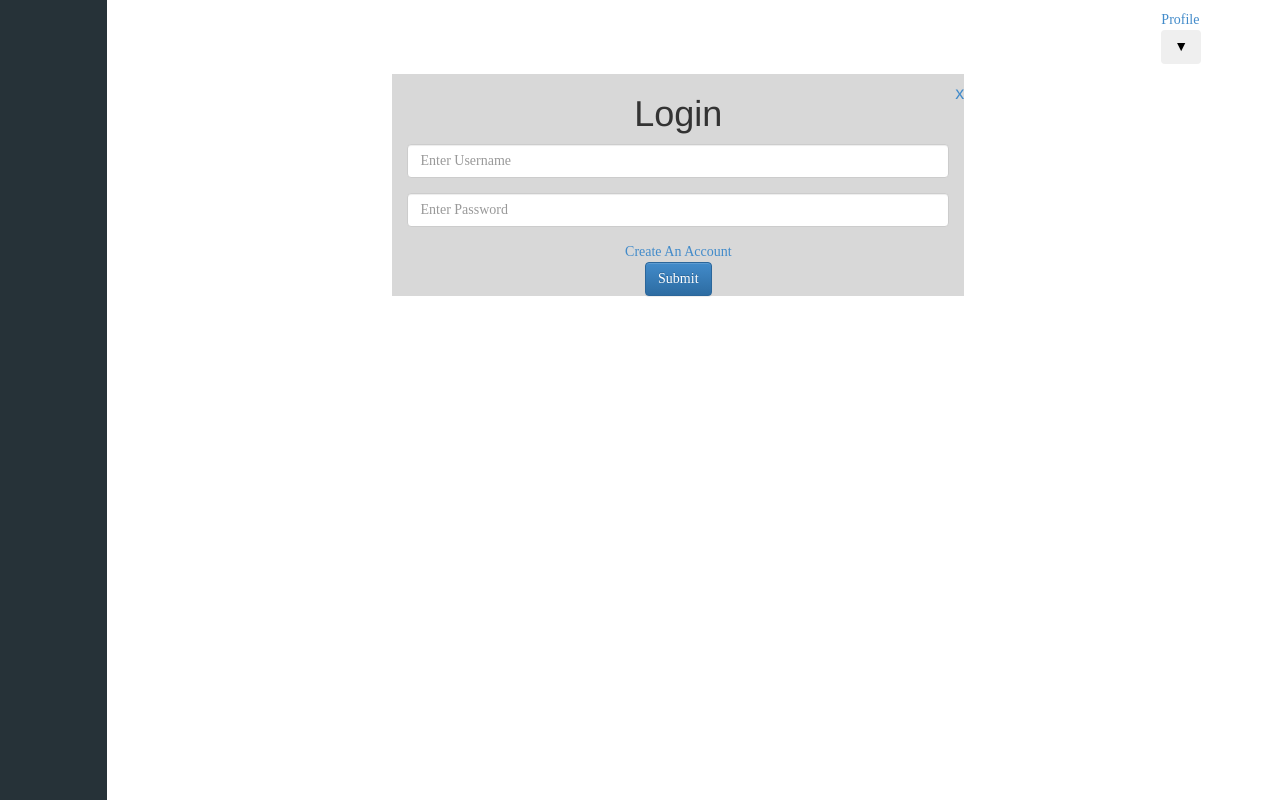
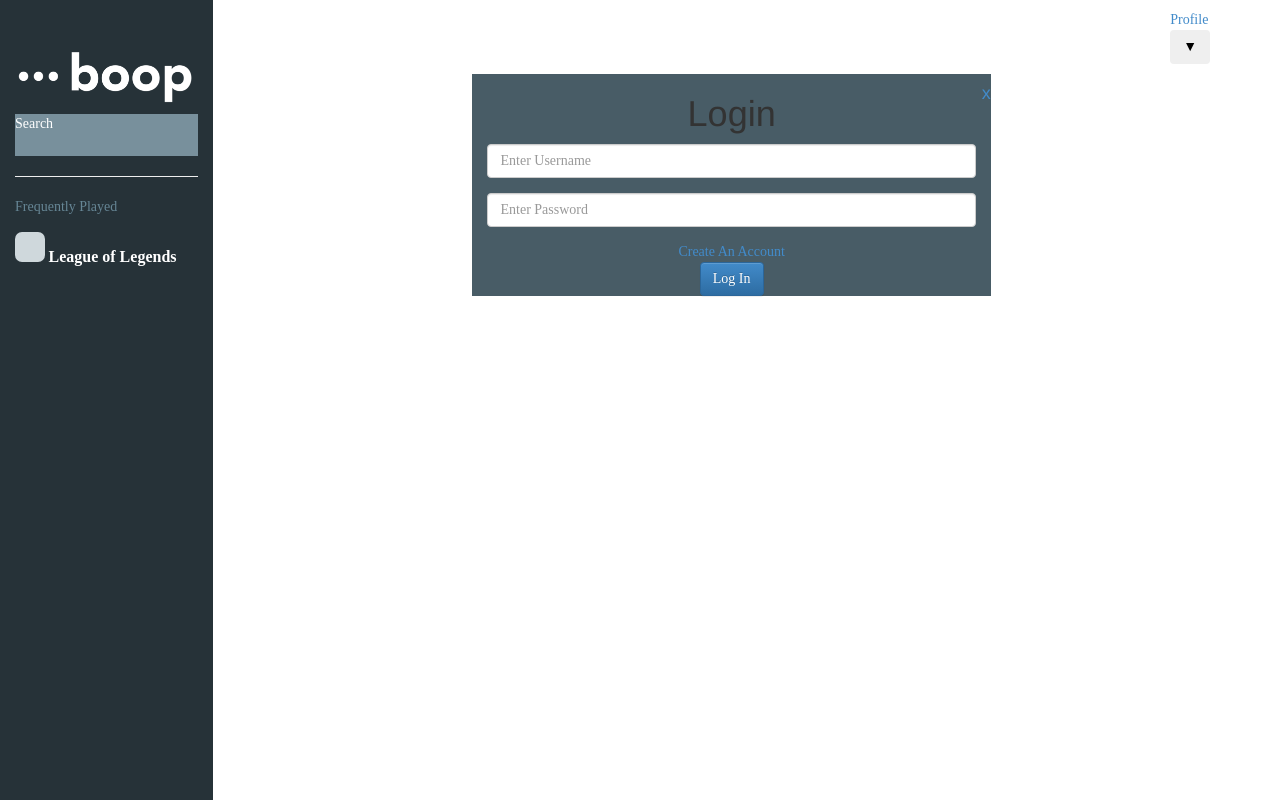
Before and after one commit to QuickCan99/boop, a plain HTML site: page login.html in a window 1280 px wide. Drawn offline with nearby package versions, Linux system fonts and the light colour scheme; a web font is replaced by a local one.

Commit message:
add sidebar

```diff
--- a/login.html
+++ b/login.html
@@ -12,11 +12,37 @@
 </head>
 
 <body>
-	<div class="sidebar col-sm-1">
+	<div class="sidebar col-sm-2">
+
+		<div class="logo">
+			<img src="images/boop.png" alt="logo" style="width:98%">
+		</div>
+
+		<div class="search">
+			<a class="searchtext"href="index.html">Search</a>
+		</div>
+
+		<hr>
+		<div class="whitetext">
+			Frequently Played
+		</div>
+		<div class="game-container">
+
+			<div class="game">
+				<div class="square"></div>
+				<a href="lol.html">League of Legends</a><br>
+			</div>
+
+			<!--<div class="game">
+				<div class="square"></div>
+				<a href="overwatch.html">Overwatch</a><br>
+			</div>
+		-->
+	</div>
 
 	</div>
 
-	<div class="row col-sm-11">
+	<div class="row col-sm-10">
 
 		<div class="row" style="margin:10px">
 			<div class="col-sm-11"> </div>
@@ -37,10 +63,12 @@
 
 		<div class="col-sm-3"></div>
 
-		<div class="col-sm-6" style="background: #D8D8D8">
+		<div class="col-sm-6" style="background: #485c66">
+
 			<div class="row pull-right">
-				<h4><a href="index.html">x </a></h4>
+				<h4><a href="index.html"> x </a></h4>
 		</div>
+
 		<div>
 			<h1> <center> Login
 		</div>
@@ -59,7 +87,7 @@
 			</a>
 		</div>
 			<center>
-		<center><a class="btn btn-primary" href="index.html" role="button">Submit</a>
+		<center><a class="btn btn-primary" href="index.html" role="button" >Log In</a><br>
 	</form>
 
 
```
Also changed, not shown: groupsearch.html (+27 -2 lines), index.html (+3 -2 lines), images/boop.png (added).
